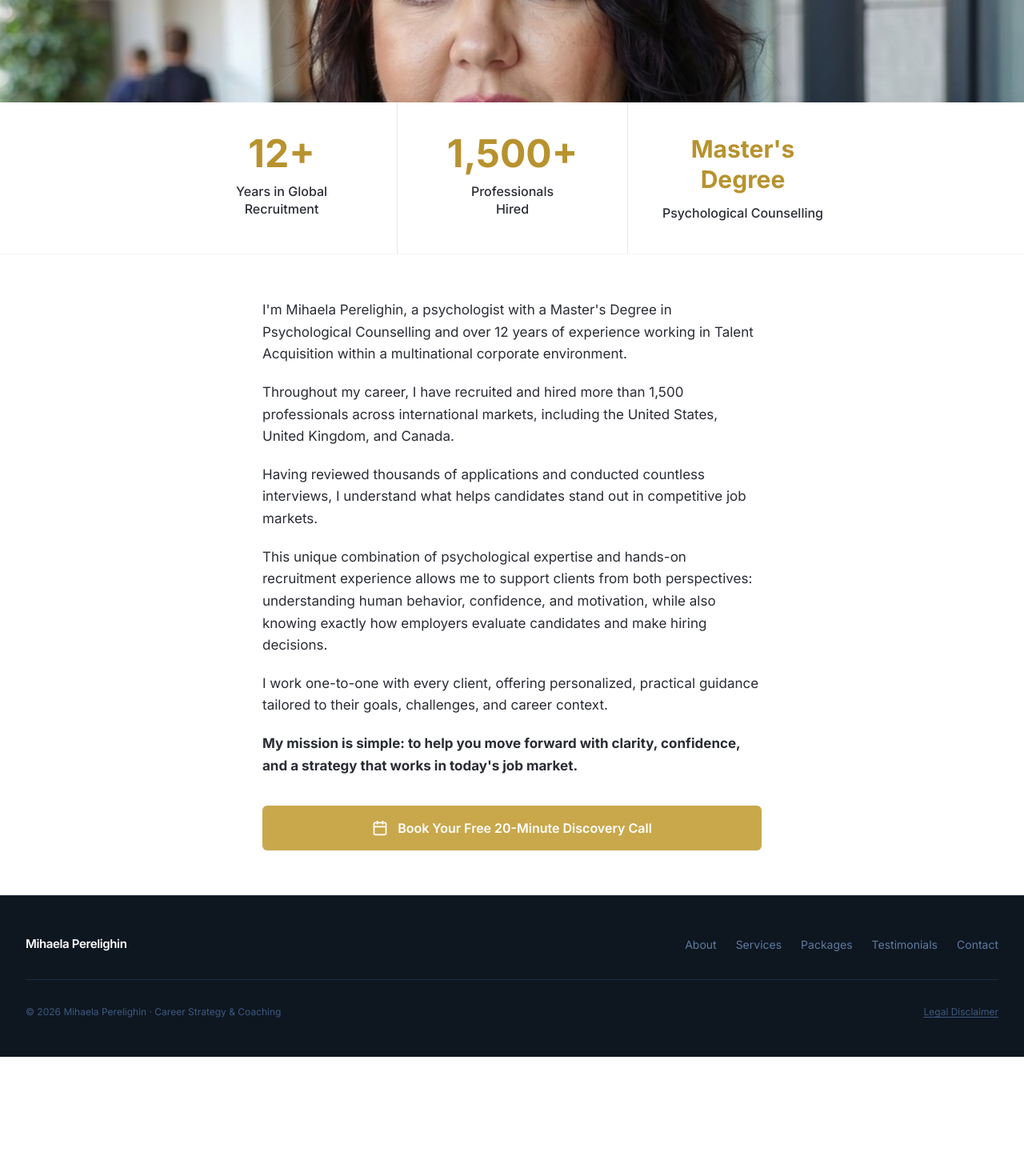
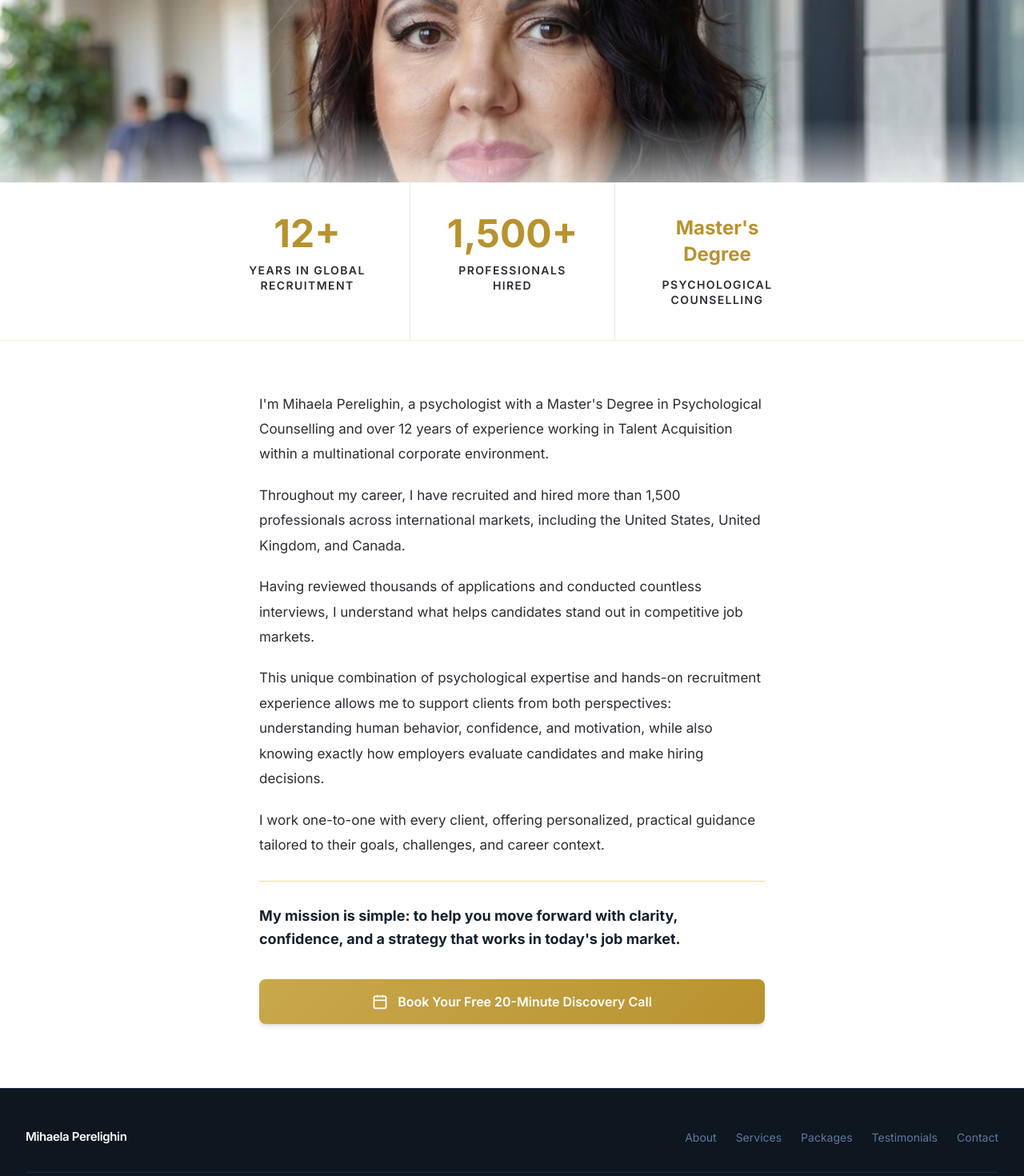
Before and after one commit to tmkannanrajesh-web/mihaela-coach, a Next.js app: page / in a window 1280 px wide. Shown: the part 380-1850 px from the top of the page at 80% size. Before the commit the page ends 1701 px from the top, so only its background shows below. Built offline with nearby package versions, Linux system fonts and the light colour scheme.

Commit message:
About page: professional full-width layout matching design

```diff
--- a/app/page.tsx
+++ b/app/page.tsx
@@ -25,7 +25,7 @@ const schema = {
   url: "https://www.mihaelaperelighin.com",
   image: "https://www.mihaelaperelighin.com/images/mihaela-about.jpg",
   description:
-    "Psychologist with a Master's Degree in Psychological Counselling and 12+ years in global talent acquisition. 1,500+ professionals hired across US, UK & Canada.",
+    "Psychologist with a Master's Degree in Psychological Counselling and 12+ years in global talent acquisition.",
   sameAs: ["https://www.linkedin.com/in/mihaela-perelighin-a9760841/"],
 };
 
@@ -42,42 +42,51 @@ export default function AboutPage() {
 
       <main className="pt-[88px]">
 
-        {/* Full-width photo */}
-        <section className="w-full">
-          <div className="relative w-full" style={{ height: "420px" }}>
+        {/* ── FULL-WIDTH PHOTO ── */}
+        <section className="w-full overflow-hidden" style={{ height: "520px" }}>
+          <div className="relative w-full h-full">
             <Image
               src="/images/mihaela-about.jpg"
               alt="Mihaela Perelighin"
               fill
               priority
-              className="object-cover" style={{ objectFit: "cover", objectPosition: "center 20%" }}
+              className="object-cover"
+              style={{ objectPosition: "center 15%" }}
+            />
+            {/* Subtle gradient at bottom to blend into stats */}
+            <div
+              className="absolute bottom-0 left-0 right-0"
+              style={{
+                height: "80px",
+                background: "linear-gradient(to bottom, transparent, rgba(255,255,255,0.6))",
+              }}
             />
           </div>
         </section>
 
-        {/* 3 stat cards */}
-        <section className="bg-white border-b border-gray-100">
-          <div className="max-w-4xl mx-auto px-4">
+        {/* ── 3 STAT CARDS ── */}
+        <section className="bg-white shadow-soft">
+          <div className="max-w-3xl mx-auto">
             <div className="grid grid-cols-3 divide-x divide-gray-200">
 
-              <div className="py-10 px-6 text-center">
-                <p className="text-5xl font-bold text-gold-600 mb-3">12+</p>
-                <p className="text-charcoal font-medium leading-snug">
+              <div className="py-10 px-8 text-center">
+                <p className="text-5xl font-bold text-gold-600 mb-2 leading-none">12+</p>
+                <p className="text-charcoal text-sm font-semibold uppercase tracking-widest mt-3 leading-snug">
                   Years in Global<br />Recruitment
                 </p>
               </div>
 
-              <div className="py-10 px-6 text-center">
-                <p className="text-5xl font-bold text-gold-600 mb-3">1,500+</p>
-                <p className="text-charcoal font-medium leading-snug">
+              <div className="py-10 px-8 text-center">
+                <p className="text-5xl font-bold text-gold-600 mb-2 leading-none">1,500+</p>
+                <p className="text-charcoal text-sm font-semibold uppercase tracking-widest mt-3 leading-snug">
                   Professionals<br />Hired
                 </p>
               </div>
 
-              <div className="py-10 px-6 text-center">
-                <p className="text-3xl font-bold text-gold-600 mb-3 leading-tight">Master's Degree</p>
-                <p className="text-charcoal font-medium leading-snug">
-                  Psychological Counselling
+              <div className="py-10 px-8 text-center">
+                <p className="text-2xl font-bold text-gold-600 mb-2 leading-snug">Master's<br />Degree</p>
+                <p className="text-charcoal text-sm font-semibold uppercase tracking-widest mt-3 leading-snug">
+                  Psychological<br />Counselling
                 </p>
               </div>
 
@@ -85,10 +94,15 @@ export default function AboutPage() {
           </div>
         </section>
 
-        {/* Bio */}
-        <section className="bg-white py-14">
-          <div className="max-w-2xl mx-auto px-6 space-y-5 text-charcoal leading-relaxed text-[17px]">
+        {/* ── THIN GOLD DIVIDER ── */}
+        <div className="w-full h-px bg-gold-100" />
 
+        {/* ── BIO ── */}
+        <section className="bg-white py-16">
+          <div
+            className="mx-auto px-6 space-y-5 text-charcoal leading-[1.85] text-[17px]"
+            style={{ maxWidth: "680px" }}
+          >
             <p>
               I'm Mihaela Perelighin, a psychologist with a Master's Degree in Psychological
               Counselling and over 12 years of experience working in Talent Acquisition within a
@@ -117,22 +131,36 @@ export default function AboutPage() {
               their goals, challenges, and career context.
             </p>
 
-            <p className="font-bold text-charcoal">
+            {/* Thin gold rule before mission */}
+            <div className="flex items-center gap-4 py-2">
+              <span className="h-px flex-1 bg-gold-200 block" />
+            </div>
+
+            <p className="font-bold text-navy-900 text-[18px] leading-relaxed">
               My mission is simple: to help you move forward with clarity, confidence, and a strategy
               that works in today's job market.
             </p>
 
-            {/* CTA */}
-            <div className="pt-4">
+            {/* ── CTA BUTTON ── */}
+            <div className="pt-4 pb-4">
               <a
                 href="/#contact"
-                className="flex items-center justify-center gap-3 bg-gold-500 hover:bg-gold-600 text-white font-semibold px-8 py-4 rounded-md transition-colors shadow-sm text-base w-full"
+                className="flex items-center justify-center gap-3 text-white font-semibold px-8 py-4 rounded-lg transition-all text-base w-full shadow-md hover:shadow-lg hover:-translate-y-0.5"
+                style={{ background: "linear-gradient(135deg, #C9A84C 0%, #b8922e 100%)" }}
               >
-                <svg xmlns="http://www.w3.org/2000/svg" className="w-5 h-5 flex-shrink-0" fill="none" viewBox="0 0 24 24" stroke="currentColor" strokeWidth={2}>
-                  <rect x="3" y="4" width="18" height="18" rx="2" ry="2" strokeLinecap="round" strokeLinejoin="round"/>
-                  <line x1="16" y1="2" x2="16" y2="6" strokeLinecap="round"/>
-                  <line x1="8" y1="2" x2="8" y2="6" strokeLinecap="round"/>
-                  <line x1="3" y1="10" x2="21" y2="10" strokeLinecap="round"/>
+                {/* Calendar icon */}
+                <svg
+                  xmlns="http://www.w3.org/2000/svg"
+                  className="w-5 h-5 flex-shrink-0"
+                  fill="none"
+                  viewBox="0 0 24 24"
+                  stroke="currentColor"
+                  strokeWidth={2}
+                >
+                  <rect x="3" y="4" width="18" height="18" rx="2" ry="2" />
+                  <line x1="16" y1="2" x2="16" y2="6" />
+                  <line x1="8" y1="2" x2="8" y2="6" />
+                  <line x1="3" y1="10" x2="21" y2="10" />
                 </svg>
                 Book Your Free 20-Minute Discovery Call
               </a>
```
